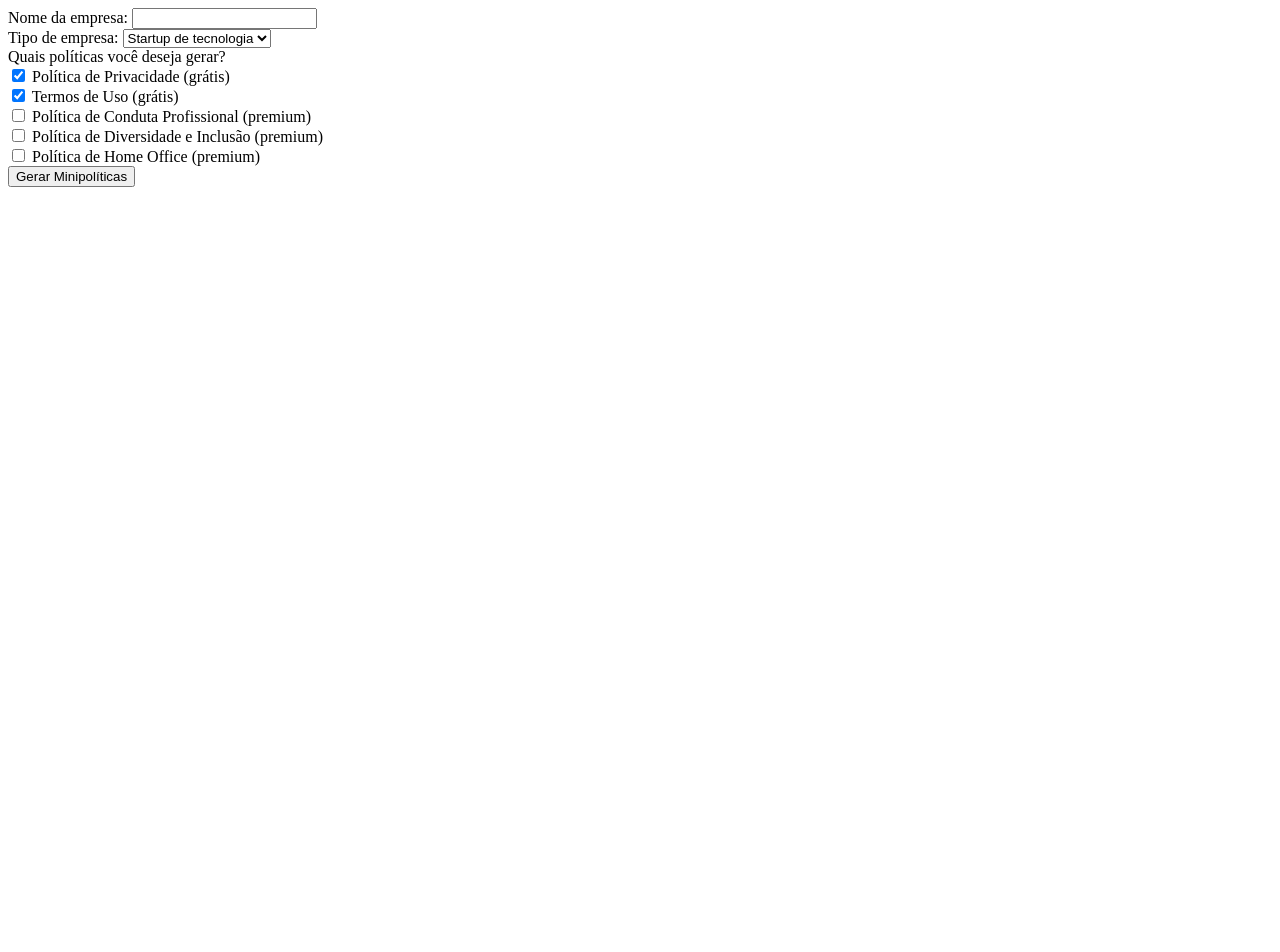
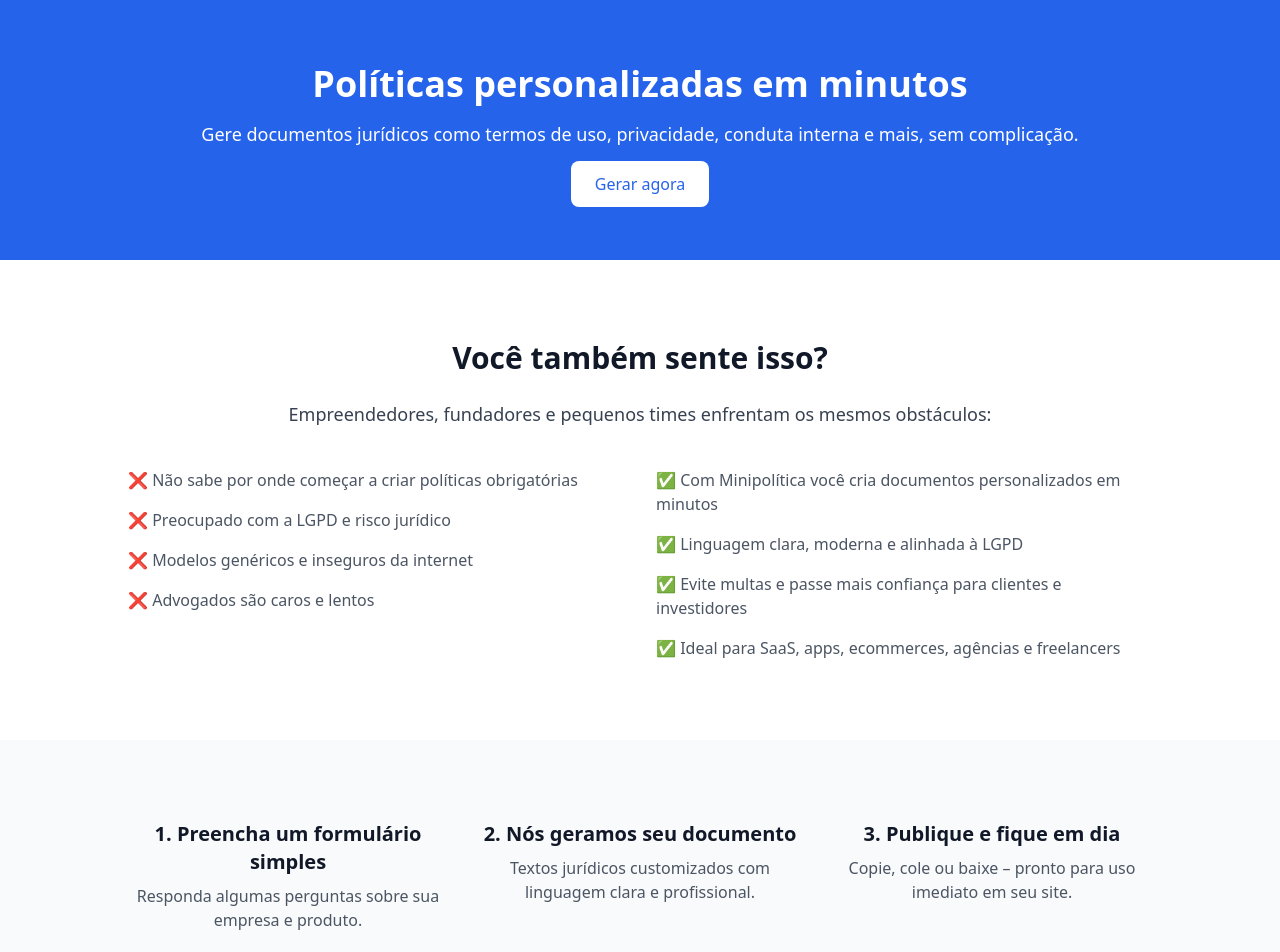
Before and after one commit to sass1affe/minipolitica-landing, a plain HTML site: page index.html in a window 1280 px wide. Shown: the top 952 px of the page. Before the commit the page ends 800 px from the top, so only its background shows below. Drawn offline with nearby package versions, Linux system fonts and the light colour scheme.

Commit message:
Update index.html

```diff
--- a/index.html
+++ b/index.html
@@ -1,4 +1,69 @@
-<form action="https://policy-wizard-forge.lovable.app/" method="GET" class="space-y-4" target="_blank">
+<!DOCTYPE html>
+<html lang="pt-BR">
+<head>
+  <meta charset="UTF-8" />
+  <meta name="viewport" content="width=device-width, initial-scale=1.0" />
+  <title>Minipolítica – Políticas para startups em minutos</title>
+  <link href="https://cdn.jsdelivr.net/npm/tailwindcss@2.2.19/dist/tailwind.min.css" rel="stylesheet" />
+</head>
+<body class="bg-white text-gray-900 font-sans">
+
+  <!-- HERO -->
+  <section class="bg-blue-600 text-white py-16 px-6">
+    <div class="max-w-4xl mx-auto text-center">
+      <h1 class="text-4xl font-bold mb-4">Políticas personalizadas em minutos</h1>
+      <p class="text-lg mb-6">Gere documentos jurídicos como termos de uso, privacidade, conduta interna e mais, sem complicação.</p>
+      <a href="#formulario" class="bg-white text-blue-600 px-6 py-3 rounded-lg font-medium hover:bg-gray-100 transition">Gerar agora</a>
+    </div>
+  </section>
+
+  <!-- PROBLEMAS + SOLUÇÃO -->
+  <section class="py-20 px-6 bg-white">
+    <div class="max-w-5xl mx-auto text-center">
+      <h2 class="text-3xl font-bold mb-6">Você também sente isso?</h2>
+      <p class="text-lg text-gray-700 mb-10">Empreendedores, fundadores e pequenos times enfrentam os mesmos obstáculos:</p>
+
+      <div class="grid md:grid-cols-2 gap-8 text-left text-gray-600">
+        <ul class="space-y-4">
+          <li>❌ Não sabe por onde começar a criar políticas obrigatórias</li>
+          <li>❌ Preocupado com a LGPD e risco jurídico</li>
+          <li>❌ Modelos genéricos e inseguros da internet</li>
+          <li>❌ Advogados são caros e lentos</li>
+        </ul>
+
+        <ul class="space-y-4">
+          <li>✅ Com Minipolítica você cria documentos personalizados em minutos</li>
+          <li>✅ Linguagem clara, moderna e alinhada à LGPD</li>
+          <li>✅ Evite multas e passe mais confiança para clientes e investidores</li>
+          <li>✅ Ideal para SaaS, apps, ecommerces, agências e freelancers</li>
+        </ul>
+      </div>
+    </div>
+  </section>
+
+  <!-- COMO FUNCIONA -->
+  <section class="py-20 px-6 bg-gray-50">
+    <div class="max-w-5xl mx-auto grid md:grid-cols-3 gap-8 text-center">
+      <div>
+        <h3 class="text-xl font-semibold mb-2">1. Preencha um formulário simples</h3>
+        <p class="text-gray-600">Responda algumas perguntas sobre sua empresa e produto.</p>
+      </div>
+      <div>
+        <h3 class="text-xl font-semibold mb-2">2. Nós geramos seu documento</h3>
+        <p class="text-gray-600">Textos jurídicos customizados com linguagem clara e profissional.</p>
+      </div>
+      <div>
+        <h3 class="text-xl font-semibold mb-2">3. Publique e fique em dia</h3>
+        <p class="text-gray-600">Copie, cole ou baixe – pronto para uso imediato em seu site.</p>
+      </div>
+    </div>
+  </section>
+
+  <!-- FORMULÁRIO -->
+  <section id="formulario" class="py-20 px-6 bg-white">
+    <div class="max-w-2xl mx-auto">
+      <h2 class="text-2xl font-bold mb-6 text-center">Gere suas Minipolíticas agora</h2>
+      <form action="https://policy-wizard-forge.lovable.app/" method="GET" class="space-y-4 bg-gray-50 p-6 rounded-lg shadow" target="_blank">
         <input type="hidden" name="redirect_url" value="https://seusite.com/obrigado.html" />
 
         <div>
@@ -32,3 +97,33 @@
           </button>
         </div>
       </form>
+    </div>
+  </section>
+
+  <!-- BENEFÍCIOS -->
+  <section class="py-20 px-6">
+    <div class="max-w-4xl mx-auto text-center">
+      <h2 class="text-3xl font-bold mb-8">Por que usar o Minipolítica?</h2>
+      <ul class="grid md:grid-cols-2 gap-6 text-left text-gray-700">
+        <li>✅ Evite multas por falta de documentos legais</li>
+        <li>✅ Ganhe tempo e reduza custos com advogados</li>
+        <li>✅ Linguagem adaptada ao seu público</li>
+        <li>✅ Pronto para LGPD e futuras exigências</li>
+      </ul>
+    </div>
+  </section>
+
+  <!-- CTA FINAL -->
+  <section class="bg-blue-600 text-white py-16 px-6">
+    <div class="max-w-4xl mx-auto text-center">
+      <h2 class="text-2xl font-bold mb-4">Pronto para criar suas políticas agora mesmo?</h2>
+      <a href="#formulario" class="bg-white text-blue-600 px-6 py-3 rounded-lg font-medium hover:bg-gray-100 transition">Começar</a>
+    </div>
+  </section>
+
+  <footer class="text-center text-sm py-6 text-gray-500">
+    &copy; 2025 Minipolítica. Todos os direitos reservados.
+  </footer>
+
+</body>
+</html>
```
Lines whose indentation alone changed are shown as unchanged.
